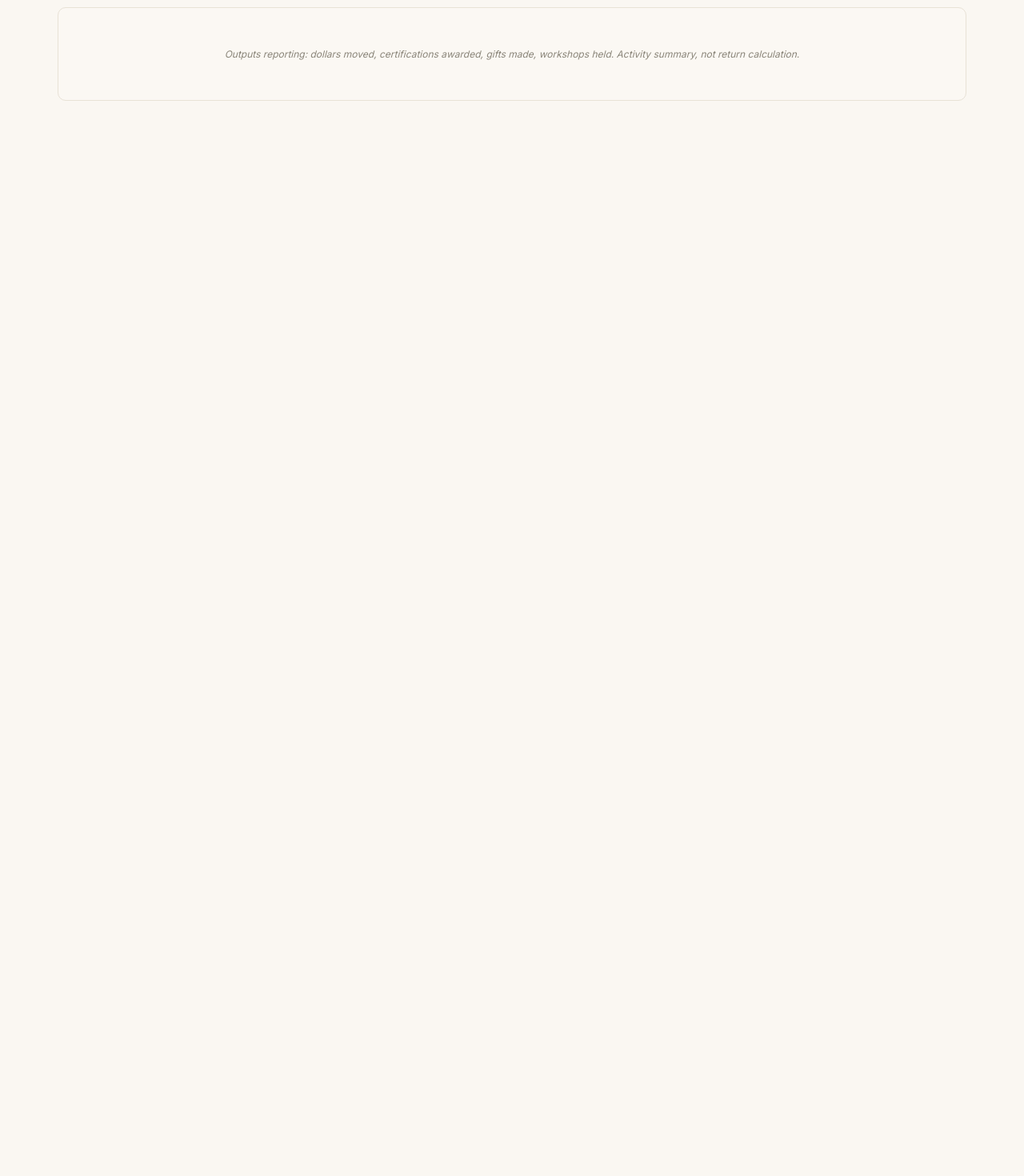
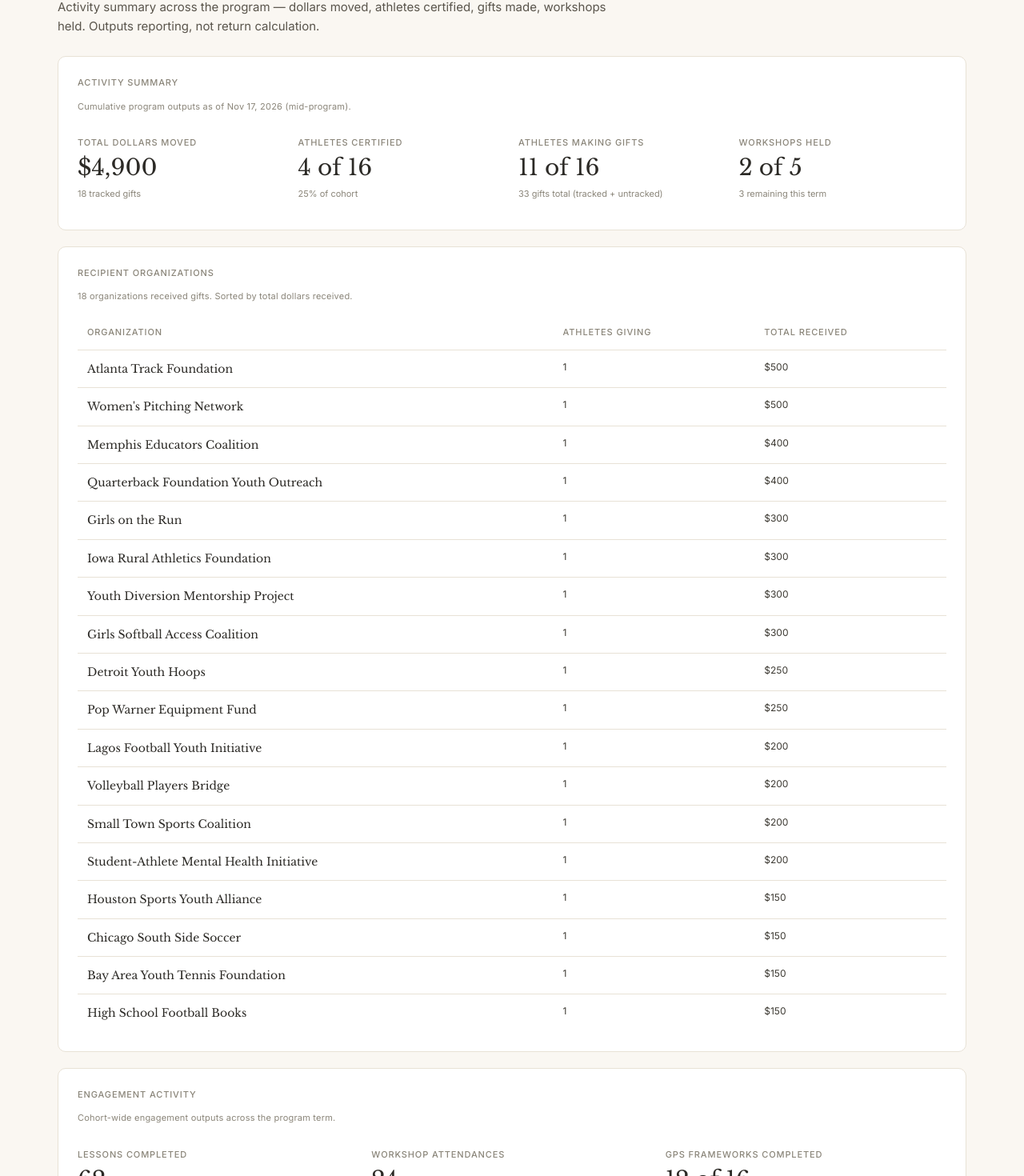
Before and after one commit to talabifaouzi/stewardhouse-app, a React (Vite) app: page /enterprise/reports/program-outputs in a window 1280 px wide. Shown: the part 218-1688 px from the top of the page at 80% size. Before the commit the page ends 800 px from the top, so only its background shows below. Built offline with nearby package versions, Linux system fonts and the light colour scheme.

Commit message:
Enterprise: Program Outputs report activity summary + recipients + engagement (slice 19d)

```diff
--- a/src/surfaces/enterprise/reports/ProgramOutputs.jsx
+++ b/src/surfaces/enterprise/reports/ProgramOutputs.jsx
@@ -1,5 +1,62 @@
 import { Card } from '../../../components/Card.jsx';
+import { SectionLabel } from '../../../components/SectionLabel.jsx';
 import BackLink from '../../../components/BackLink.jsx';
+import StatTile from '../../../components/StatTile.jsx';
+import { athletes, workshops } from '../../../data/enterpriseFixtures.js';
+
+const fmtUSD = (n) => `$${n.toLocaleString('en-US')}`;
+const fmtCount = (n) => n.toLocaleString('en-US');
+
+// Parse gift_made activity events from each athlete: "$500 to Org Name"
+const giftEvents = athletes.flatMap((a) =>
+  a.activity
+    .filter((e) => e.type === 'gift_made')
+    .map((e) => {
+      const match = e.label.match(/^\$([\d,]+) to (.+)$/);
+      if (!match) return null;
+      return {
+        amount: Number(match[1].replace(/,/g, '')),
+        organization: match[2],
+        athleteId: a.id,
+        athleteName: a.name,
+        date: e.date,
+      };
+    })
+    .filter(Boolean),
+);
+
+// Aggregate by recipient organization
+const recipientOrgs = giftEvents.reduce((acc, g) => {
+  if (!acc[g.organization]) {
+    acc[g.organization] = { organization: g.organization, totalAmount: 0, giftCount: 0 };
+  }
+  acc[g.organization].totalAmount += g.amount;
+  acc[g.organization].giftCount += 1;
+  return acc;
+}, {});
+
+const recipientRows = Object.values(recipientOrgs).sort(
+  (a, b) => b.totalAmount - a.totalAmount,
+);
+
+// Activity totals
+const totalDollarsMoved = giftEvents.reduce((s, g) => s + g.amount, 0);
+const totalGiftsTracked = giftEvents.length;
+const totalGifts = athletes.reduce((s, a) => s + a.gifts, 0);
+const athletesCertified = athletes.filter((a) => a.certified).length;
+const athletesWithGifts = athletes.filter((a) => a.gifts > 0).length;
+const gpsCompleted = athletes.filter((a) => a.gpsCompleted).length;
+const totalLessonsCompleted = athletes.reduce((s, a) => s + a.lessons, 0);
+const workshopsHeld = workshops.filter((w) => w.status === 'completed').length;
+const workshopsScheduled = workshops.filter((w) => w.status !== 'completed').length;
+const totalWorkshopAttendances = workshops
+  .filter((w) => w.status === 'completed')
+  .reduce((sum, w) => sum + w.attendance.filter((a) => a.attended).length, 0);
+
+const totalAthletes = athletes.length;
+const certifiedPct = Math.round((athletesCertified / totalAthletes) * 100);
+const gpsPct = Math.round((gpsCompleted / totalAthletes) * 100);
+const avgLessonsPerAthlete = Math.round((totalLessonsCompleted / totalAthletes) * 10) / 10;
 
 export default function ProgramOutputs() {
   return (
@@ -7,14 +64,117 @@ export default function ProgramOutputs() {
       <BackLink to="/enterprise/reports" label="Reports" />
       <p style={eyebrowStyle}>Athletic Department · Cooper State University</p>
       <h1 style={titleStyle}>Program Outputs</h1>
+      <p style={subtitleStyle}>
+        Activity summary across the program — dollars moved, athletes certified, gifts made, workshops held. Outputs reporting, not return calculation.
+      </p>
+
+      {/* Section 1 — Activity Summary */}
+      <Card style={{ marginBottom: 'var(--sh-space-5)' }}>
+        <SectionLabel>Activity summary</SectionLabel>
+        <p style={contextLineStyle}>
+          Cumulative program outputs as of Nov 17, 2026 (mid-program).
+        </p>
+        <div style={statGridStyle}>
+          <StatTile
+            variant="inline"
+            label="Total dollars moved"
+            value={fmtUSD(totalDollarsMoved)}
+            sublabel={`${totalGiftsTracked} tracked gifts`}
+          />
+          <StatTile
+            variant="inline"
+            label="Athletes certified"
+            value={`${athletesCertified} of ${totalAthletes}`}
+            sublabel={`${certifiedPct}% of cohort`}
+          />
+          <StatTile
+            variant="inline"
+            label="Athletes making gifts"
+            value={`${athletesWithGifts} of ${totalAthletes}`}
+            sublabel={`${totalGifts} gifts total (tracked + untracked)`}
+          />
+          <StatTile
+            variant="inline"
+            label="Workshops held"
+            value={`${workshopsHeld} of ${workshopsHeld + workshopsScheduled}`}
+            sublabel={`${workshopsScheduled} remaining this term`}
+          />
+        </div>
+      </Card>
+
+      {/* Section 2 — Recipient Organizations */}
+      <Card style={{ marginBottom: 'var(--sh-space-5)' }}>
+        <SectionLabel>Recipient organizations</SectionLabel>
+        <p style={contextLineStyle}>
+          {recipientRows.length} organizations received gifts. Sorted by total dollars received.
+        </p>
+        <div style={tableWrapperStyle}>
+          <table style={tableStyle}>
+            <thead>
+              <tr>
+                <th style={thStyle}>Organization</th>
+                <th style={thStyle}>Athletes giving</th>
+                <th style={thStyle}>Total received</th>
+              </tr>
+            </thead>
+            <tbody>
+              {recipientRows.map((r, i) => {
+                const isLast = i === recipientRows.length - 1;
+                return (
+                  <tr key={r.organization}>
+                    <td style={tdOrgStyle(isLast)}>{r.organization}</td>
+                    <td style={tdStyle(isLast)}>{r.giftCount}</td>
+                    <td style={tdStyle(isLast)}>{fmtUSD(r.totalAmount)}</td>
+                  </tr>
+                );
+              })}
+            </tbody>
+          </table>
+        </div>
+      </Card>
+
+      {/* Section 3 — Engagement Activity */}
+      <Card style={{ marginBottom: 'var(--sh-space-5)' }}>
+        <SectionLabel>Engagement activity</SectionLabel>
+        <p style={contextLineStyle}>
+          Cohort-wide engagement outputs across the program term.
+        </p>
+        <div style={statGridStyle}>
+          <StatTile
+            variant="inline"
+            label="Lessons completed"
+            value={fmtCount(totalLessonsCompleted)}
+            sublabel={`Across ${totalAthletes} athletes, ${avgLessonsPerAthlete} average per athlete`}
+          />
+          <StatTile
+            variant="inline"
+            label="Workshop attendances"
+            value={fmtCount(totalWorkshopAttendances)}
+            sublabel={`${workshopsHeld} workshops × ${totalAthletes} eligible`}
+          />
+          <StatTile
+            variant="inline"
+            label="GPS frameworks completed"
+            value={`${gpsCompleted} of ${totalAthletes}`}
+            sublabel={`${gpsPct}% of cohort`}
+          />
+        </div>
+      </Card>
+
+      {/* Section 4 — About this report */}
       <Card tint>
-        <p style={scaffoldedNoteStyle}>
-          Outputs reporting: dollars moved, certifications awarded, gifts made, workshops held. Activity summary, not return calculation.
+        <SectionLabel>About this report</SectionLabel>
+        <p style={aboutBodyStyle}>
+          Program Outputs reports activity, not return on investment. StewardHouse's posture is structural rather than evaluative — these outputs are dollars moved to recipient organizations, athletes who completed certification milestones, gifts made by program participants, and workshops held during the program term. We do not calculate a return-on-investment figure because (1) athlete giving is personal practice, not institutional outcome, and (2) structural milestones reached are not equivalent to financial return. For investment-style framing, this is the wrong report — and arguably the wrong platform.
         </p>
       </Card>
     </main>
   );
 }
+
+// -----------------------------------------------------------------------------
+// Styles
+// -----------------------------------------------------------------------------
 
 const mainStyle = {
   maxWidth: 'var(--sh-content-max)',
@@ -34,14 +194,84 @@ const titleStyle = {
   fontFamily: 'var(--sh-font-serif)',
   fontSize: 'var(--sh-text-2xl)',
   color: 'var(--sh-text-primary)',
-  marginBottom: 'var(--sh-space-6)',
+  marginBottom: 'var(--sh-space-3)',
 };
 
-const scaffoldedNoteStyle = {
+const subtitleStyle = {
+  fontSize: 'var(--sh-text-md)',
+  color: 'var(--sh-text-secondary)',
+  lineHeight: 1.65,
+  marginBottom: 'var(--sh-space-6)',
+  maxWidth: '720px',
+};
+
+const contextLineStyle = {
+  fontSize: 'var(--sh-text-xs)',
+  color: 'var(--sh-text-muted)',
+  letterSpacing: '0.02em',
+  lineHeight: 1.55,
+  marginTop: 'var(--sh-space-2)',
+  marginBottom: 'var(--sh-space-4)',
+};
+
+const statGridStyle = {
+  display: 'grid',
+  gridTemplateColumns: 'repeat(auto-fit, minmax(220px, 1fr))',
+  gap: 'var(--sh-space-4)',
+  marginTop: 'var(--sh-space-3)',
+};
+
+const tableWrapperStyle = {
+  overflowX: 'auto',
+  width: '100%',
+};
+
+const tableStyle = {
+  width: '100%',
+  minWidth: '560px',
+  borderCollapse: 'collapse',
+};
+
+const thStyle = {
+  textAlign: 'left',
+  fontSize: 'var(--sh-text-xs)',
+  color: 'var(--sh-text-muted)',
+  textTransform: 'uppercase',
+  letterSpacing: '0.08em',
+  fontWeight: 500,
+  padding: 'var(--sh-space-3) var(--sh-space-3)',
+  borderBottom: 'var(--sh-border-thin)',
+  whiteSpace: 'nowrap',
+};
+
+function tdStyle(isLast) {
+  return {
+    fontSize: 'var(--sh-text-sm)',
+    color: 'var(--sh-text-body)',
+    padding: 'var(--sh-space-3) var(--sh-space-3)',
+    borderBottom: isLast ? 'none' : 'var(--sh-border-thin)',
+    lineHeight: 1.5,
+    verticalAlign: 'top',
+    whiteSpace: 'nowrap',
+  };
+}
+
+function tdOrgStyle(isLast) {
+  return {
+    fontFamily: 'var(--sh-font-serif)',
+    fontSize: 'var(--sh-text-base)',
+    color: 'var(--sh-text-primary)',
+    padding: 'var(--sh-space-3) var(--sh-space-3)',
+    borderBottom: isLast ? 'none' : 'var(--sh-border-thin)',
+    verticalAlign: 'top',
+  };
+}
+
+const aboutBodyStyle = {
   fontSize: 'var(--sh-text-sm)',
-  color: 'var(--sh-text-muted)',
+  color: 'var(--sh-text-secondary)',
+  lineHeight: 1.65,
+  marginTop: 'var(--sh-space-3)',
   fontStyle: 'italic',
-  textAlign: 'center',
-  lineHeight: 1.6,
-  padding: 'var(--sh-space-6)',
+  maxWidth: '760px',
 };
```
